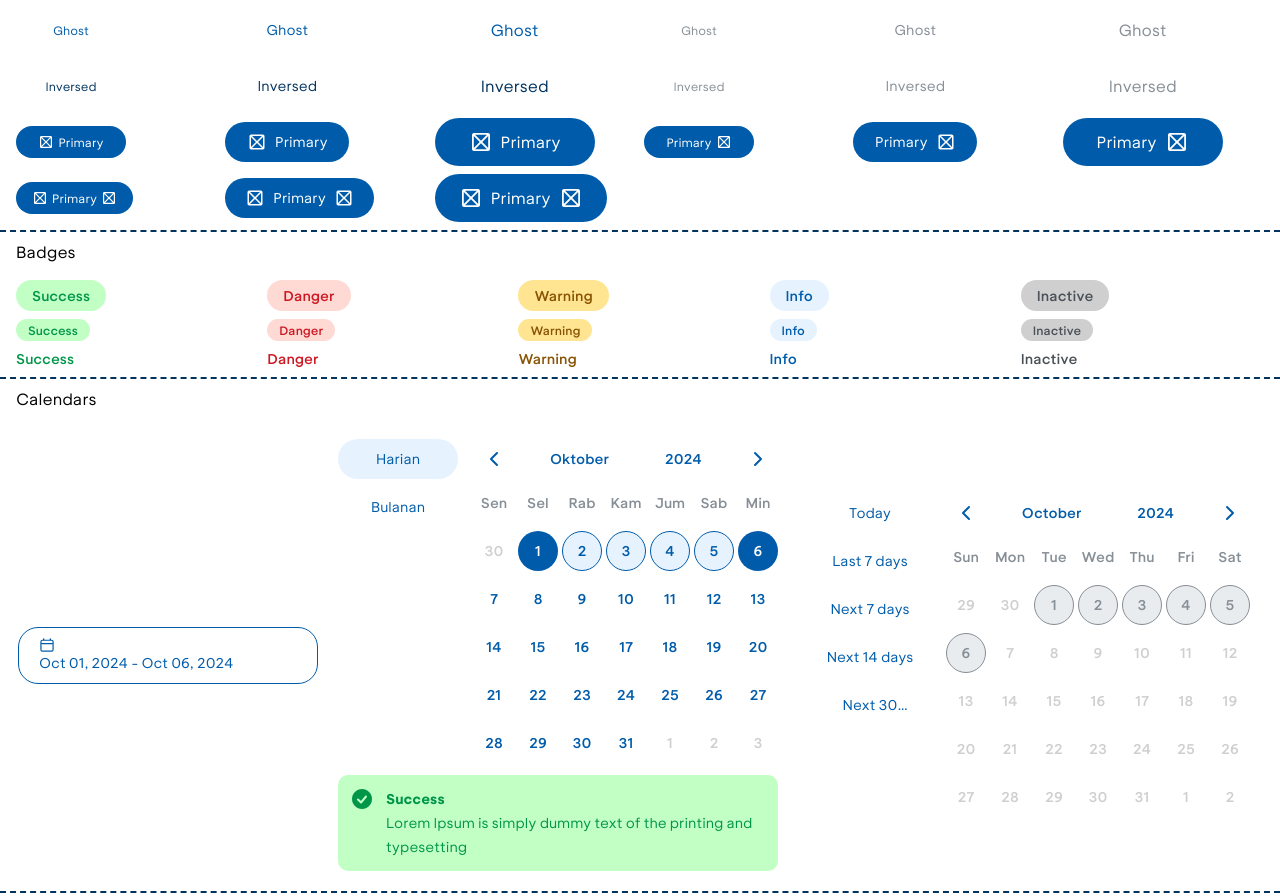
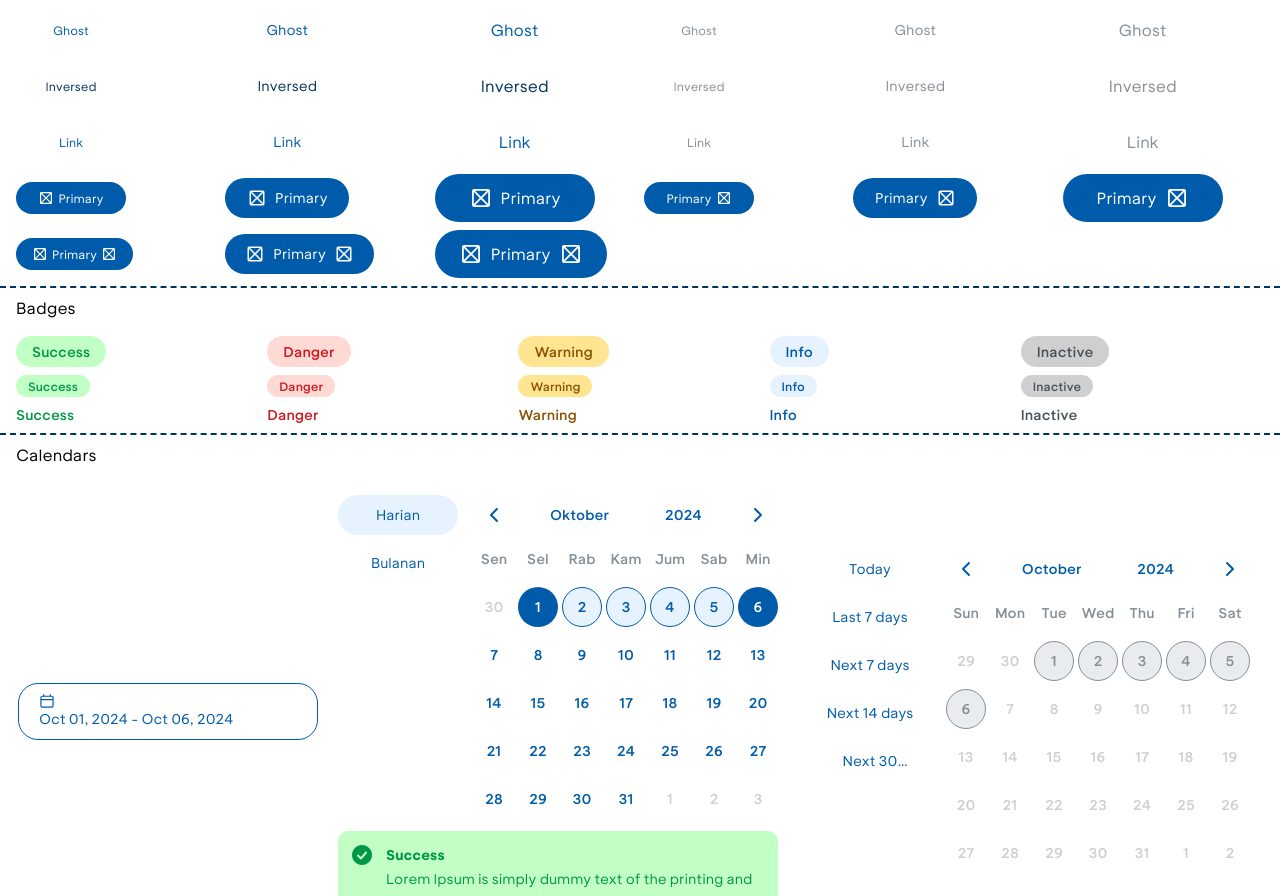
Before and after one commit to shrall/lighthouse-ui, a React (Vite) app: page / in a window 1280 px wide. Shown: the part 1328-2224 px from the top of the page. Built offline with nearby package versions, Linux system fonts and the light colour scheme.

Commit message:
feat(button): add link variant)

```diff
--- a/lib/components/ui/button.tsx
+++ b/lib/components/ui/button.tsx
@@ -16,6 +16,7 @@ const buttonVariants = cva(
           "lui-bg-transparent lui-text-ocean-primary-10 hover:lui-bg-ocean-light-20 active:lui-bg-ocean-secondary-10 disabled:lui-bg-transparent disabled:lui-text-ocean-dark-10",
         inversed:
           "lui-bg-ocean-light-10 lui-text-ocean-primary-30 hover:lui-bg-ocean-secondary-20 hover:lui-text-ocean-light-10 active:lui-bg-ocean-secondary-30 disabled:lui-text-ocean-dark-10 disabled:lui-bg-transparent",
+        link: "lui-bg-transparent lui-text-ocean-primary-10 hover:lui-underline disabled:lui-text-ocean-dark-10 disabled:lui-no-underline",
       },
       size: {
         large:
--- a/src/pages/Buttons.tsx
+++ b/src/pages/Buttons.tsx
@@ -68,6 +68,23 @@ function Buttons() {
           Inversed
         </Button>
 
+        <Button variant="link" size="small">
+          Link
+        </Button>
+        <Button variant="link">Link</Button>
+        <Button variant="link" size="large">
+          Link
+        </Button>
+        <Button variant="link" size="small" disabled>
+          Link
+        </Button>
+        <Button variant="link" disabled>
+          Link
+        </Button>
+        <Button variant="link" size="large" disabled>
+          Link
+        </Button>
+
         <Button size="small" leftNode={<PlaceholderOutline />}>
           Primary
         </Button>
```
